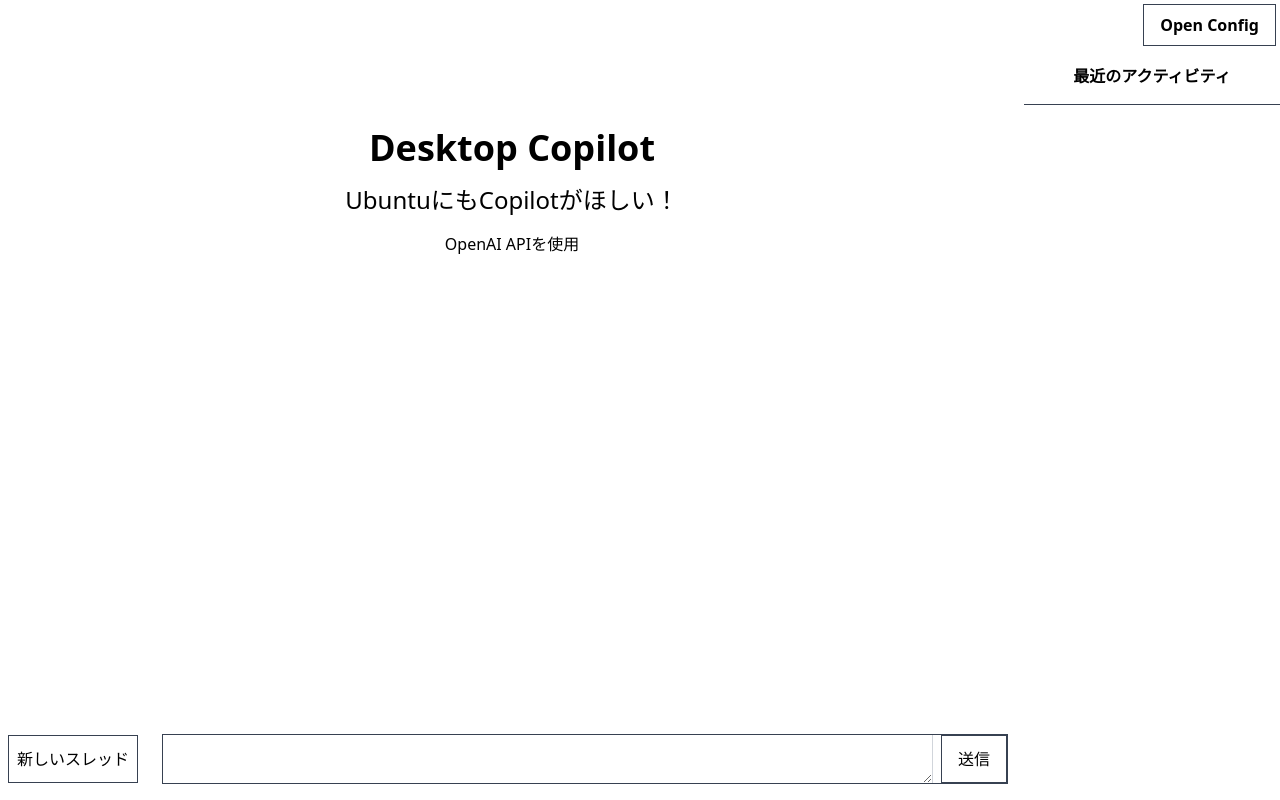
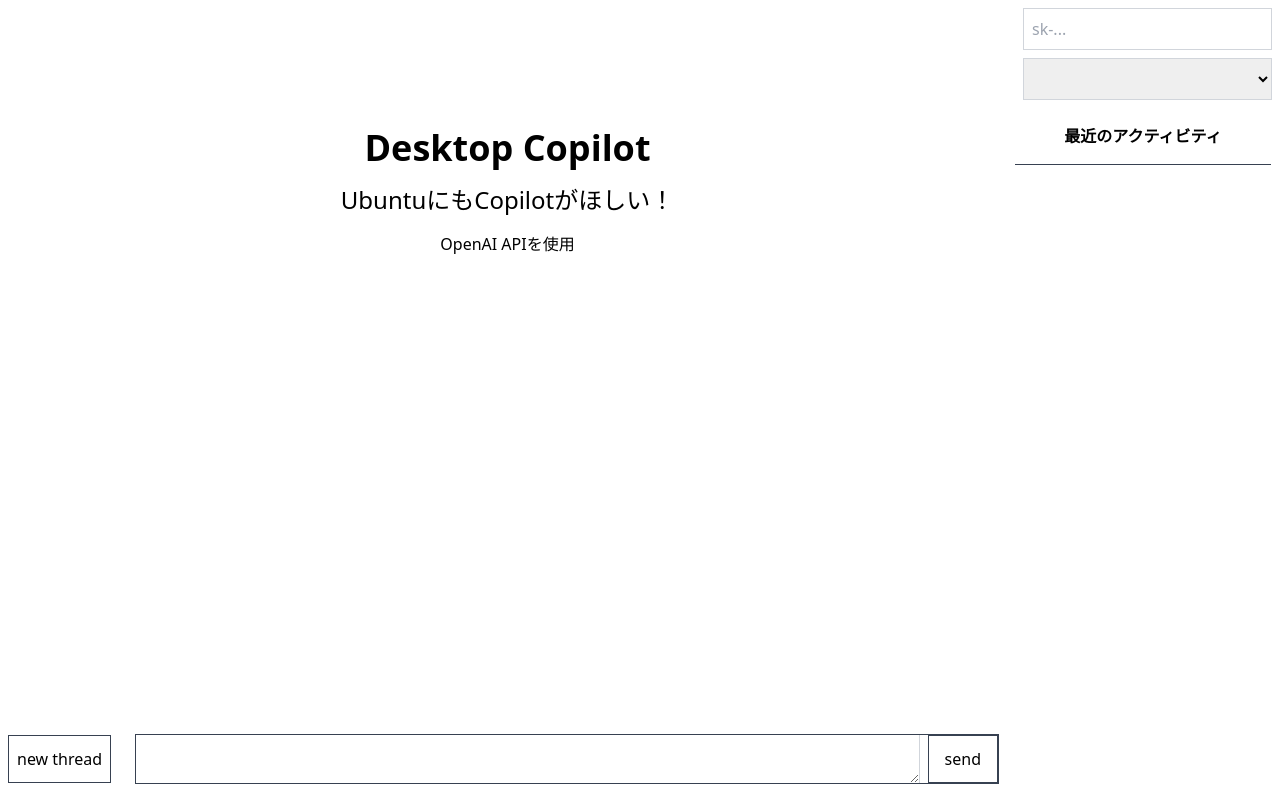
Before and after one commit to nnkkd/desktop-copilot, a React (Vite) app: page / in a window 1280 px wide. Built offline with nearby package versions, Linux system fonts and the light colour scheme.

Commit message:
:sparkles: Add assistant selector

```diff
--- a/src/components/Chat.tsx
+++ b/src/components/Chat.tsx
@@ -10,7 +10,7 @@ type Props = {
   selectedThreadId: string | null;
   setSelectedThreadId: Dispatch<React.SetStateAction<string | null>>;
   setRecentActivity: (
-    callbackFn: (activities: Array<string>) => Array<string>
+    callbackFn: (activities: Array<RecentActivity>) => Array<RecentActivity>
   ) => void;
   messages: Array<ThreadMessage>;
   setMessages: Dispatch<React.SetStateAction<Array<ThreadMessage>>>;
@@ -32,7 +32,24 @@ const Chat = (props: Props) => {
         });
         props.setSelectedThreadId(response.id);
         props.setRecentActivity((prev) => {
-          return [response.id, ...prev];
+          const assistantIndex = prev.find(
+            (activity) => activity.assistantId === config.assistantId
+          );
+          if (assistantIndex) {
+            const newThreads = assistantIndex.threads.concat(response.id);
+            const newActivity = prev.map((activity) => {
+              if (activity.assistantId === config.assistantId) {
+                return { ...activity, threads: newThreads };
+              }
+              return activity;
+            });
+            return newActivity;
+          } else {
+            return prev.concat({
+              assistantId: config.assistantId,
+              threads: [response.id],
+            });
+          }
         });
         threadId = response.id;
       } else {
@@ -73,22 +90,22 @@ const Chat = (props: Props) => {
   };
 
   return (
-    <div className="relative min-h-screen overflow-hidden">
+    <div className="flex flex-col h-screen">
+      <div className="flex-1 overflow-y-scroll">
         {props.messages.length === 0 ? (
           <InitialScreen />
         ) : (
           <MessageList messages={props.messages} />
-      )}{" "}
-      <div className="absolute bottom-0 w-full">
+        )}
+      </div>
       <InputBox
-          serUserInput={setUserInput}
+        setUserInput={setUserInput}
         userInput={userInput}
         handleSendMessage={handleSendMessage}
         setSelectedThreadId={props.setSelectedThreadId}
         setMessages={props.setMessages}
       />
     </div>
-    </div>
   );
 };
 
--- a/src/components/Config.tsx
+++ b/src/components/Config.tsx
@@ -1,42 +1,44 @@
-import { useContext, useState } from "react";
+import { useContext, useEffect, useState } from "react";
 import { ConfigContext } from "../context/ConfigContext";
+import OpenAI from "openai";
+import { Assistant } from "openai/resources/beta/index.mjs";
 
-const Config = () => {
-  const [isConfigOpen, setIsConfigOpen] = useState(false);
+type Props = {
+  openAiClient: OpenAI | null;
+};
+
+const Config = (props: Props) => {
   const config = useContext(ConfigContext);
+  const [assistants, setAssistants] = useState<Assistant[]>([]);
+  useEffect(() => {
+    if (props.openAiClient) {
+      props.openAiClient.beta.assistants.list().then((agents) => {
+        setAssistants(agents.data);
+      });
+    }
+  }, [config.apiKey, props.openAiClient]);
   return (
     <>
-      <div className="z-10 absolute top-0 right-0 mx-1 my-1">
-        <button
-          onClick={() => setIsConfigOpen((prev) => !prev)}
-          className="border-primary font-bold py-2 px-4 border bg-white"
-        >
-          Open Config
-        </button>
-      </div>
-      {isConfigOpen && (
-        <div className="z-10 mt-16 absolute border border-primary top-0 right-0 mx-1 px-1 py-1 bg-white">
-          <div className="mb-4">
-            OpenAI API Key:
       <input
-              className="block border-gray-300 border p-2 ml-auto"
+        className="block border-gray-300 border p-2 ml-auto mb-2 w-full"
         placeholder="sk-..."
         type="password"
         value={config.apiKey}
         onChange={(e) => config.setApiKey(e.target.value)}
       ></input>
-          </div>
-          <div className="mb-4">
-            Assistant ID:
-            <input
-              className="block border-gray-300 border p-2 ml-auto"
-              placeholder="asst_..."
+      <select
+        className="block border-gray-300 border p-2 mr-auto w-full"
         value={config.assistantId}
         onChange={(e) => config.setAssistantId(e.target.value)}
-            ></input>
-          </div>
-        </div>
-      )}
+      >
+        {assistants.map((assistant) => {
+          return (
+            <option key={assistant.id} value={assistant.id}>
+              {assistant.name}
+            </option>
+          );
+        })}
+      </select>
     </>
   );
 };
--- a/src/components/Home.tsx
+++ b/src/components/Home.tsx
@@ -5,13 +5,13 @@ import useLocalStorage from "../hooks/useLocalStrage";
 import { ThreadMessage } from "openai/resources/beta/threads/index.mjs";
 import OpenAI from "openai";
 import { ConfigContext } from "../context/ConfigContext";
+import Config from "./Config";
 
 const Home = () => {
   const [selectedThreadId, setSelectedThreadId] = useState<string | null>(null);
-  const [recentActivity, setRecentActivity] = useLocalStorage<Array<string>>(
-    "recent",
-    []
-  );
+  const [recentActivity, setRecentActivity] = useLocalStorage<
+    Array<RecentActivity>
+  >("recent", []);
   const [messages, setMessages] = useState<Array<ThreadMessage>>([]);
   const [openAiClient, setOpenAiClient] = useState<OpenAI | null>(null);
   const config = useContext(ConfigContext);
@@ -24,11 +24,10 @@ const Home = () => {
       });
       setOpenAiClient(client);
     }
-  }, [config.apiKey, config.assistantId]);
-
+  }, [config.apiKey]);
   return (
     <div className="flex">
-      <div className="flex-1">
+      <div className="flex-1 max-h-screen">
         <Chat
           selectedThreadId={selectedThreadId}
           setSelectedThreadId={setSelectedThreadId}
@@ -39,7 +38,10 @@ const Home = () => {
         />
       </div>
       <div className="flex justify-end">
-        <div className="md:block hidden mt-16">
+        <div className="md:block hidden mt-2">
+          <div className="mx-2 mb-6">
+            <Config openAiClient={openAiClient} />
+          </div>
           <Recent
             selectedThreadId={selectedThreadId}
             setSelectedThreadId={setSelectedThreadId}
--- a/src/components/InputBox.tsx
+++ b/src/components/InputBox.tsx
@@ -3,7 +3,7 @@ import { Dispatch } from "react";
 
 type Props = {
   userInput: string;
-  serUserInput: Dispatch<React.SetStateAction<string>>;
+  setUserInput: Dispatch<React.SetStateAction<string>>;
   handleSendMessage: () => void;
   setSelectedThreadId: Dispatch<React.SetStateAction<string | null>>;
   setMessages: Dispatch<React.SetStateAction<Array<ThreadMessage>>>;
@@ -21,20 +21,20 @@ const InputBox = (props: Props) => {
           className="m-2 p-2 border border-primary h-full"
           onClick={handleNewThread}
         >
-          新しいスレッド
+          new thread
         </button>
       </div>
       <div className="grow m-4 flex border border-primary items-center">
         <textarea
           className="flex-1 border-r border-gray-300"
           value={props.userInput}
-          onChange={(e) => props.serUserInput(e.target.value)}
+          onChange={(e) => props.setUserInput(e.target.value)}
         />
         <button
           className="h-12 flex-none border border-primary px-4 ml-2"
           onClick={props.handleSendMessage}
         >
-          送信
+          send
         </button>
       </div>
     </div>
--- a/src/components/Layout.tsx
+++ b/src/components/Layout.tsx
@@ -1,13 +1,7 @@
 import React from "react";
-import Config from "./Config";
 
 const Layout = ({ children }: { children: React.ReactNode }) => {
-  return (
-    <>
-      <Config />
-      <div className="">{children}</div>
-    </>
-  );
+  return <>{children}</>;
 };
 
 export default Layout;
--- a/src/components/MessageList.tsx
+++ b/src/components/MessageList.tsx
@@ -7,18 +7,23 @@ type Props = {
 const MessageList = (props: Props) => {
   const reversedMessages = props.messages.slice().reverse();
   return (
-    <div className="mx-8 mt-12">
+    <div
+      className="mx-8 mt-12"
+      style={{
+        whiteSpace: "pre-line",
+        overflowWrap: "break-word",
+        overflowX: "hidden",
+      }}
+    >
       {reversedMessages.map((message, index) => {
         return (
           <div key={index} className="mb-4">
             <div className="font-bold">{message.role}</div>
-            <div>
-              {message.content.map((content, index) => {
-                if (content.type === "text") {
-                  return <div key={index}>{content.text.value || ""}</div>;
-                }
-              })}
-            </div>
+            {message.content.map((content, index) => {
+              if (content.type === "text") {
+                return <>{content.text.value || ""}</>;
+              }
+            })}
           </div>
         );
       })}
--- a/src/components/Recent.tsx
+++ b/src/components/Recent.tsx
@@ -1,16 +1,18 @@
 import OpenAI from "openai";
 import { ThreadMessage } from "openai/resources/beta/threads/index.mjs";
-import { Dispatch } from "react";
+import { Dispatch, useContext } from "react";
+import { ConfigContext } from "../context/ConfigContext";
 
 type Props = {
   selectedThreadId: string | null;
   setSelectedThreadId: Dispatch<React.SetStateAction<string | null>>;
-  recentActivity: Array<string>;
+  recentActivity: Array<RecentActivity>;
   setMessages: Dispatch<React.SetStateAction<Array<ThreadMessage>>>;
   openAiClient: OpenAI | null;
 };
 
 const Recent = (props: Props) => {
+  const config = useContext(ConfigContext);
   const handleChangeThread = async (threadId: string) => {
     props.setSelectedThreadId(threadId);
     if (props.openAiClient) {
@@ -20,12 +22,17 @@ const Recent = (props: Props) => {
       props.setMessages(messages.data);
     }
   };
+  const threads =
+    props.recentActivity.find(
+      (activity) => activity.assistantId === config.assistantId
+    )?.threads ?? [];
+
   return (
     <div className="w-64">
       <div className="font-bold text-center pb-4 border-b-primary border-b mb-8">
         最近のアクティビティ
       </div>
-      {props.recentActivity.map((threadId, index) => {
+      {threads.map((threadId, index) => {
         return (
           <div
             key={index}
--- /dev/null
+++ b/src/types/RecentActivity.ts
@@ -0,0 +1,4 @@
+type RecentActivity = {
+  assistantId: string;
+  threads: Array<string>;
+};
```
Lines whose indentation alone changed are shown as unchanged.
